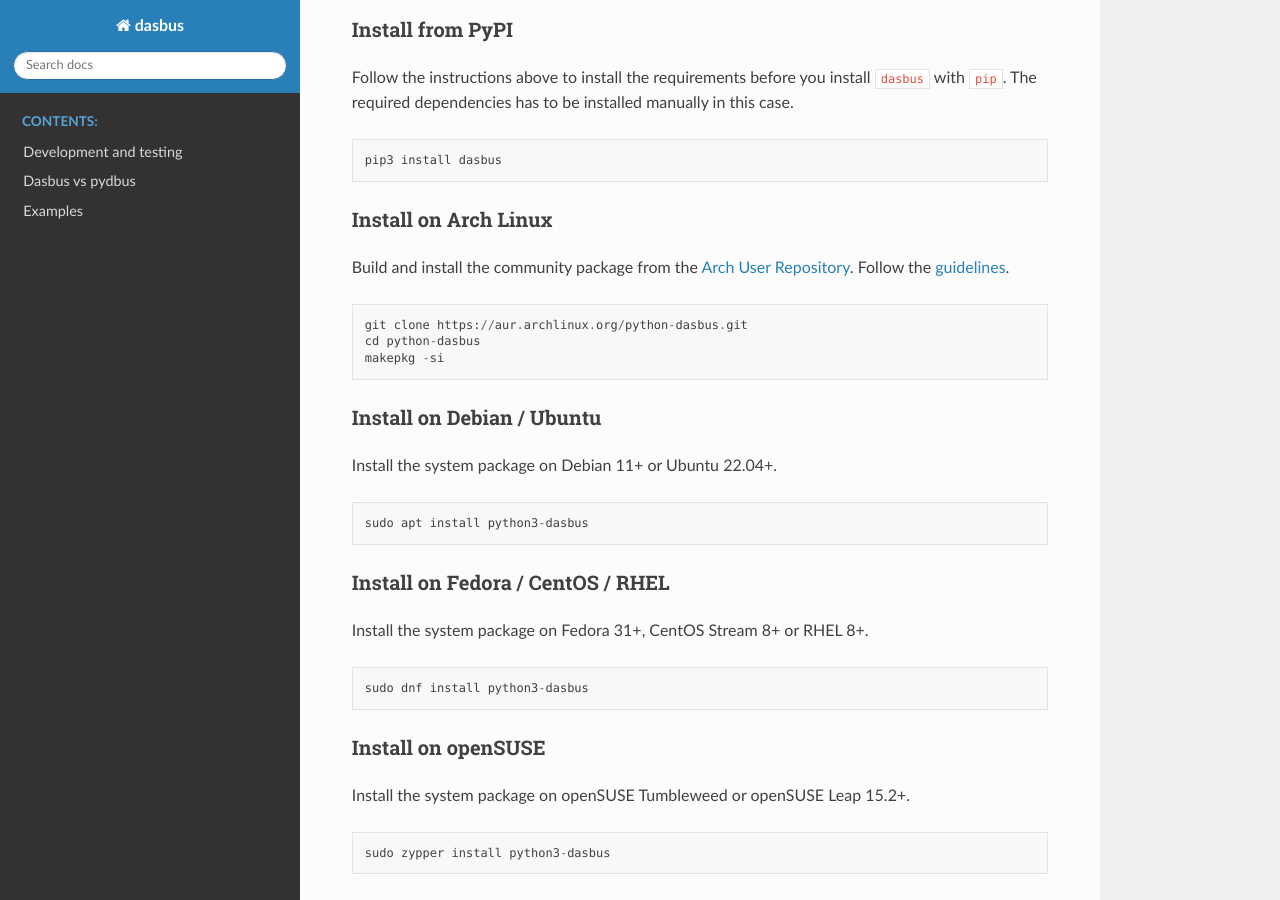
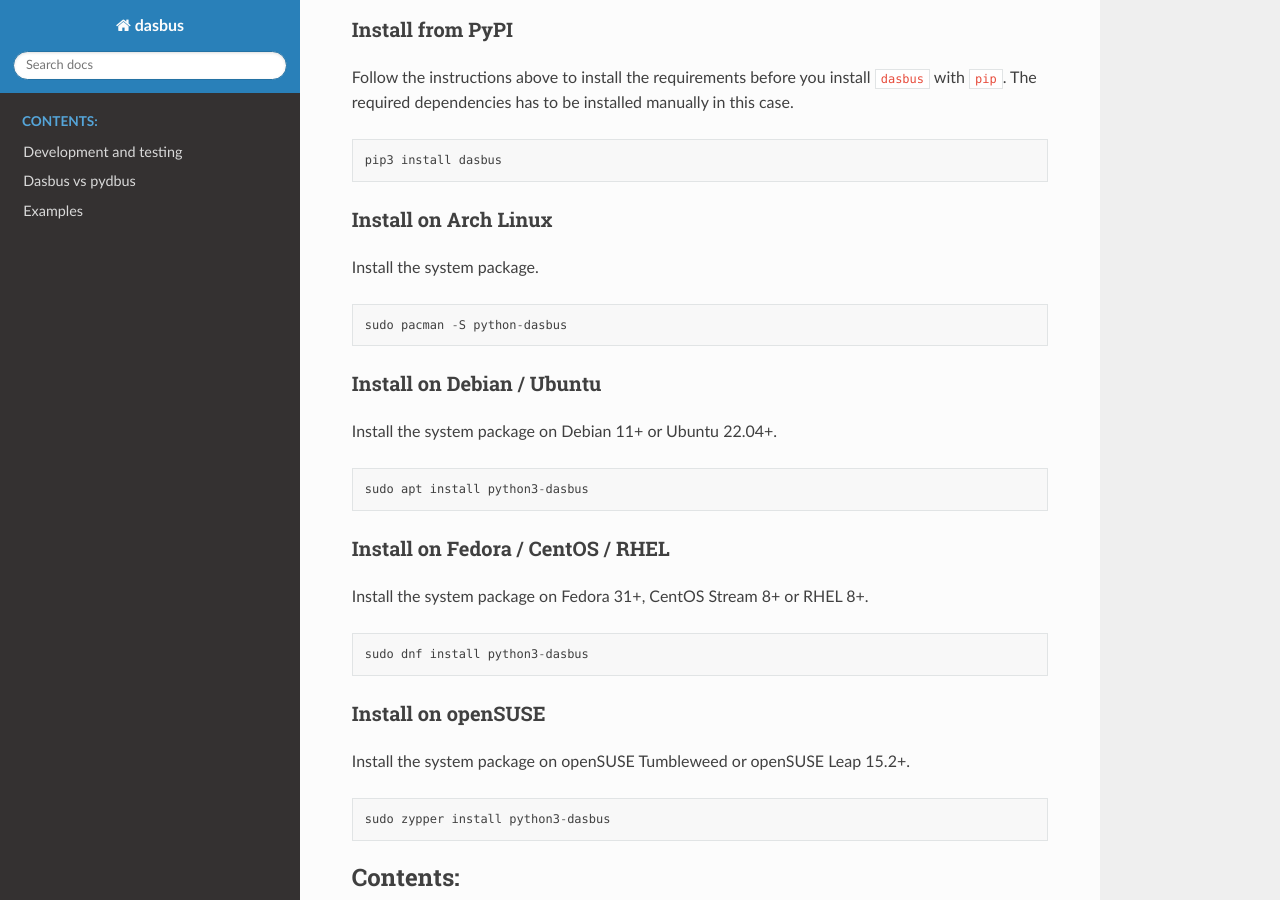
Before and after one commit to dasbus-project/dasbus, a Sphinx documentation site: the page built from docs/index.rst, in a window 1280 px wide and 900 px high, scrolled down 665 px. Built offline with Sphinx 7.4.7 and the Read the Docs theme 2.0.0, drawn with Linux system fonts in a browser that asks for light colours; pages that are not in the unit, such as notebooks, are missing from menus.

Commit message:
Update documentation with the new python-dasbus Arch package

```diff
--- a/docs/index.rst
+++ b/docs/index.rst
@@ -41,14 +41,11 @@
 Install on Arch Linux
 ^^^^^^^^^^^^^^^^^^^^^
 
-Build and install the community package from the `Arch User Repository <https://aur.archlinux.org/>`_.
-Follow the `guidelines <https://wiki.archlinux.org/title/Arch_User_Repository>`_.
+Install the system package.
 
 ::
 
-    git clone https://aur.archlinux.org/python-dasbus.git
-    cd python-dasbus
-    makepkg -si
+    sudo pacman -S python-dasbus
 
 Install on Debian / Ubuntu
 ^^^^^^^^^^^^^^^^^^^^^^^^^^
```
